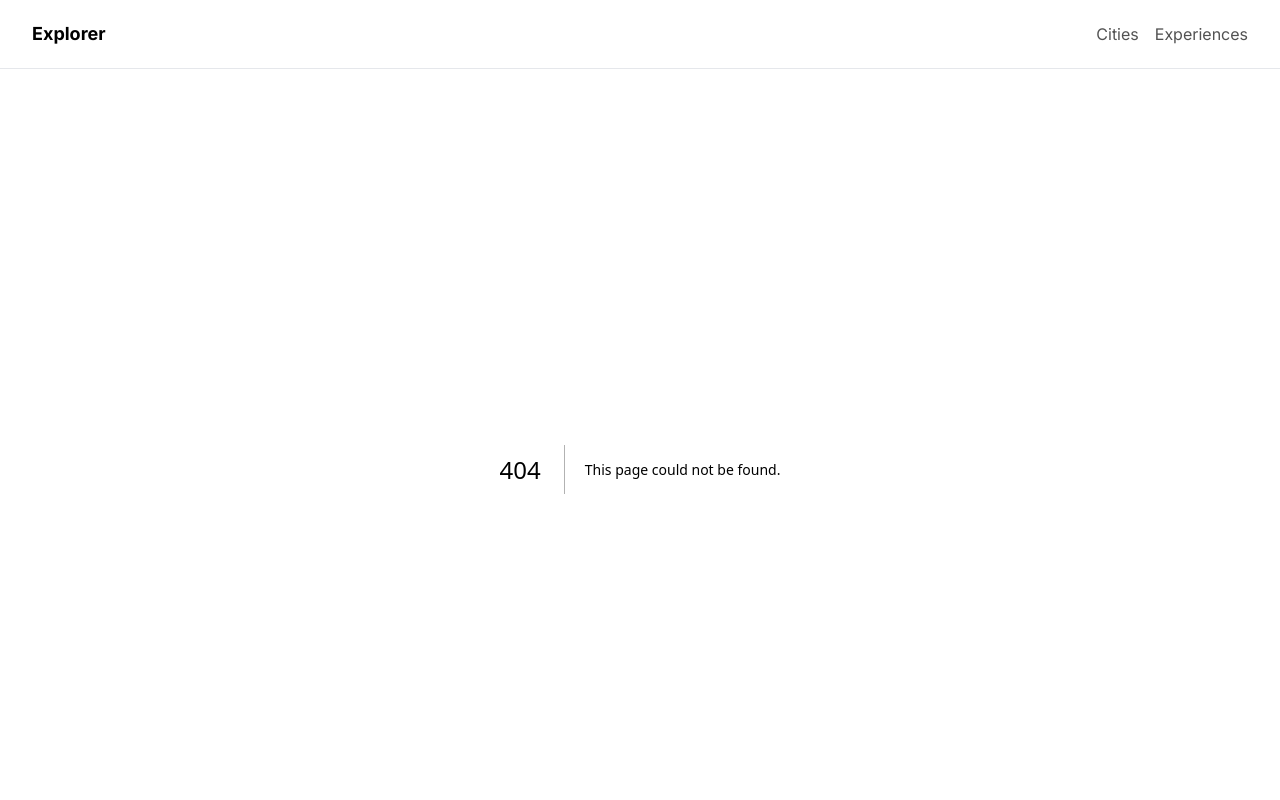
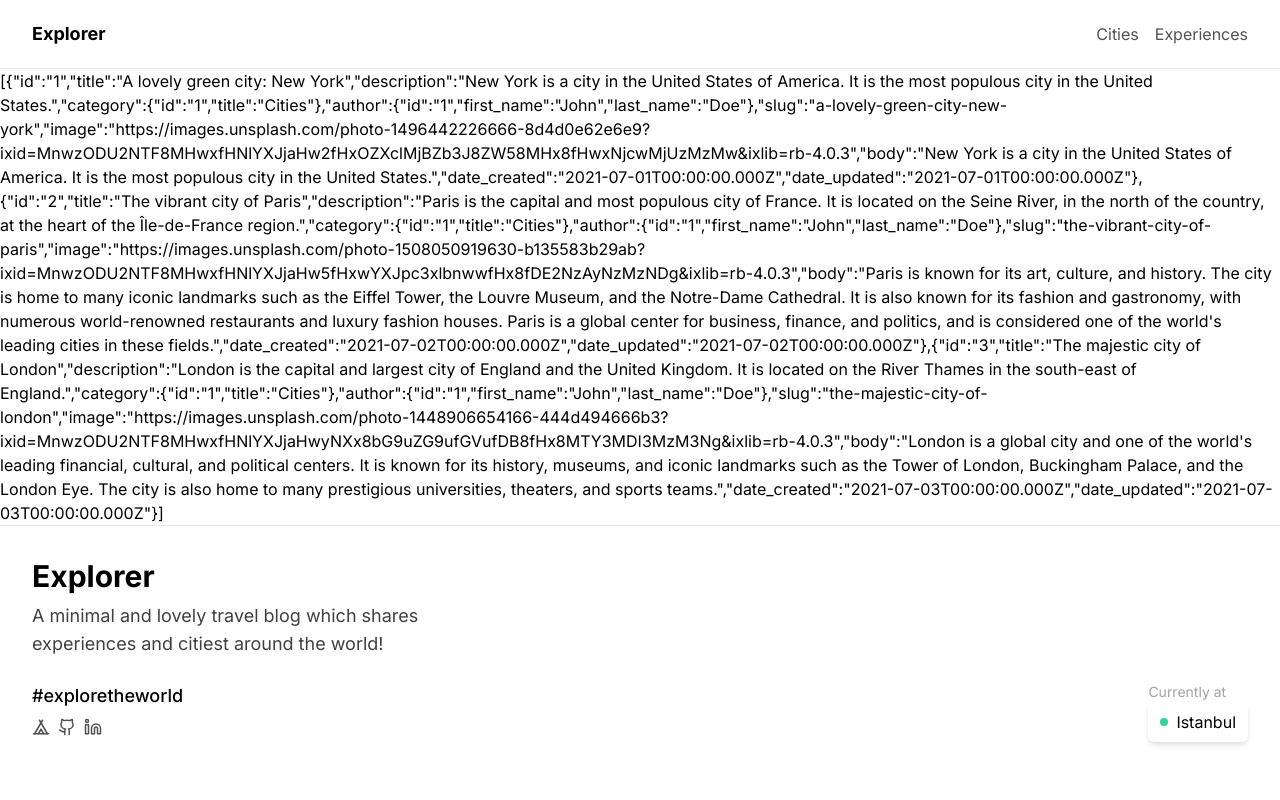
Before and after one commit to cagkancaglar/multilangual-blog, a Next.js app: page /cities in a window 1280 px wide. Before the commit this address had no page. Shown: the top 800 px of the page. Built offline with nearby package versions, Linux system fonts and the light colour scheme.

Commit message:
Add: Generate static params

```diff
--- /dev/null
+++ b/app/[category]/page.tsx
@@ -0,0 +1,18 @@
+import { MOCK_CATEGORIES, MOCK_POSTS } from "../mock/posts";
+
+export const generateStaticParams = async () => {
+  return MOCK_CATEGORIES.map((category) => {
+    return {
+      category: category.slug,
+    };
+  });
+};
+
+const Page = ({ params }: { params: { category: string } }) => {
+  const posts = MOCK_POSTS.filter(
+    (post) => post.category.title.toLocaleLowerCase() === params.category
+  );
+  return <div>{JSON.stringify(posts)}</div>;
+};
+
+export default Page;
--- a/app/components/CTACard.tsx
+++ b/app/components/CTACard.tsx
@@ -19,9 +19,9 @@
           Explore the world with me!
         </h3>
         <p className="max-w-lg mt-2 text-lg">
-          Explore the world with me! I'm travelling around the world. I've
+          {`Explore the world with me! I'm travelling around the world. I've
           visited most of the great cities of and currently I'm travelling in
-          Join me!
+          Join me!`}
         </p>
         <form className="mt-6 flex items-center gap-2 w-full">
           <input
```
